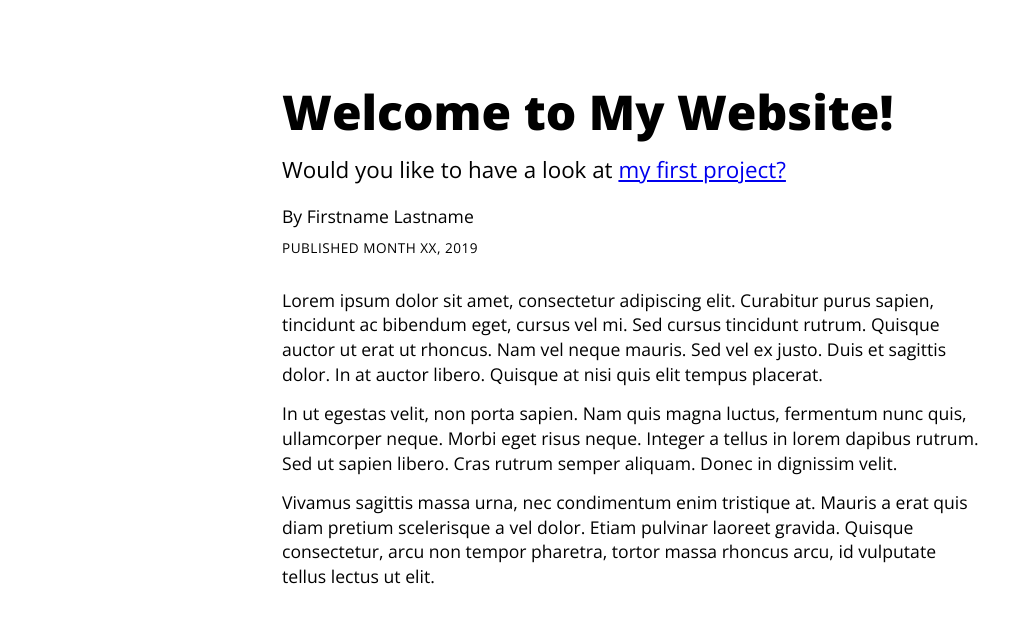
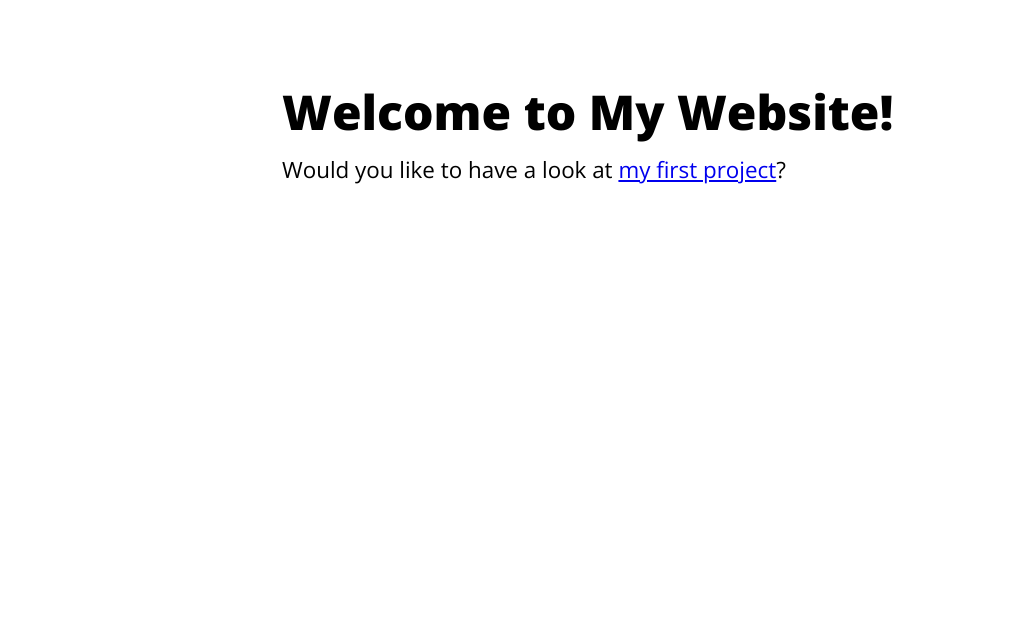
Before and after one commit to dyncdyn/dyncdyn.github.io, a plain HTML site: page index.html in a window 1280 px wide. Shown: the top 621 px of the page, without its empty margins (8-1017 px from the left). Drawn offline with nearby package versions, Linux system fonts and the light colour scheme; files that its build step writes are made by us from their sources.

Commit message:
Update index.html

```diff
--- a/index.html
+++ b/index.html
@@ -19,8 +19,8 @@
 
     <div class="header">
       <h1 class="headline">Welcome to My Website!</h1>
-      <h2 class="subhead">Would you like to have a look at <a href ="https://dyncdyn.github.io/WasteTrade/">my first project?</a></h2>
-      <p class="byline">By Firstname Lastname</p>
+      <h2 class="subhead">Would you like to have a look at <a href ="https://dyncdyn.github.io/WasteTrade/">my first project</a>?</h2>
+<!--       <p class="byline">By Firstname Lastname</p>
       <p class="date">Published Month XX, 2019</p>
     </div>
 
@@ -58,7 +58,7 @@
           </div>
         </div>
         <p class="chart-source">Sources: One source; another source</p>
-      </div>
+      </div> -->
 
 
     </div>
```
